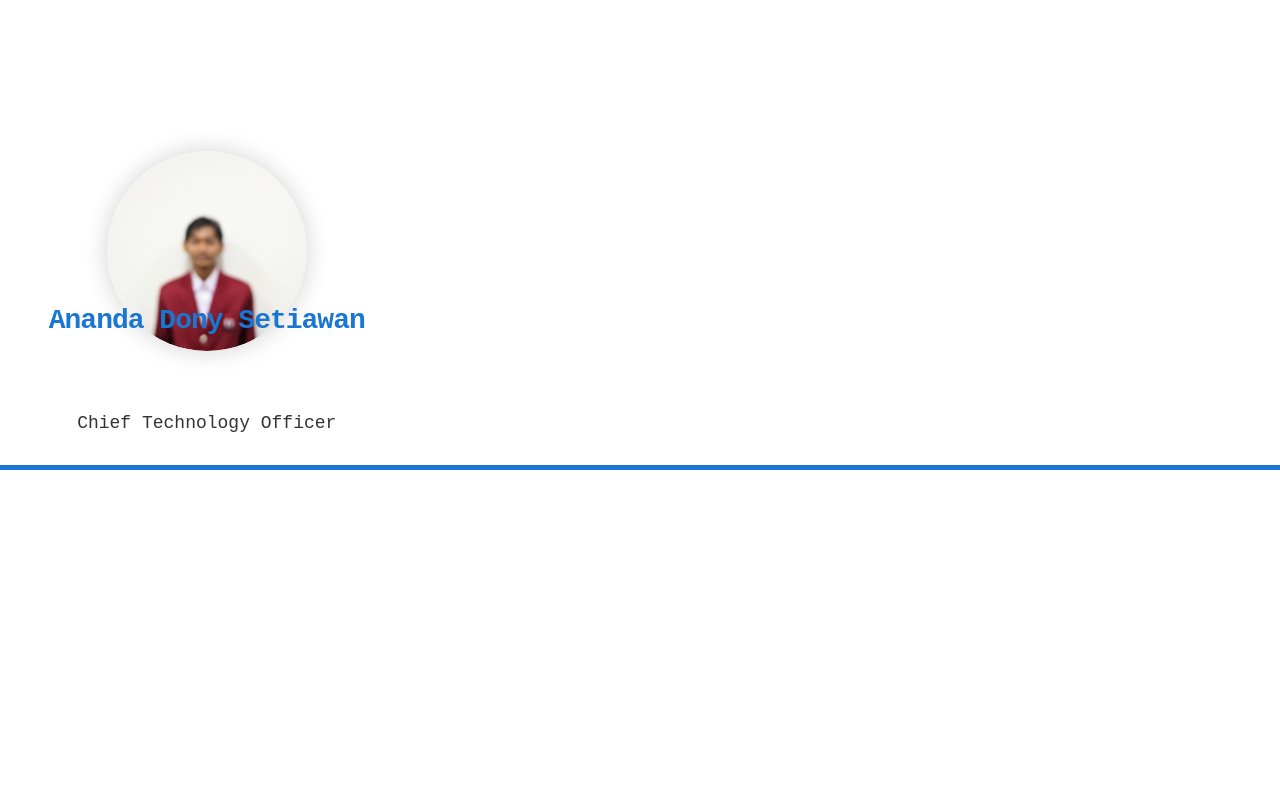
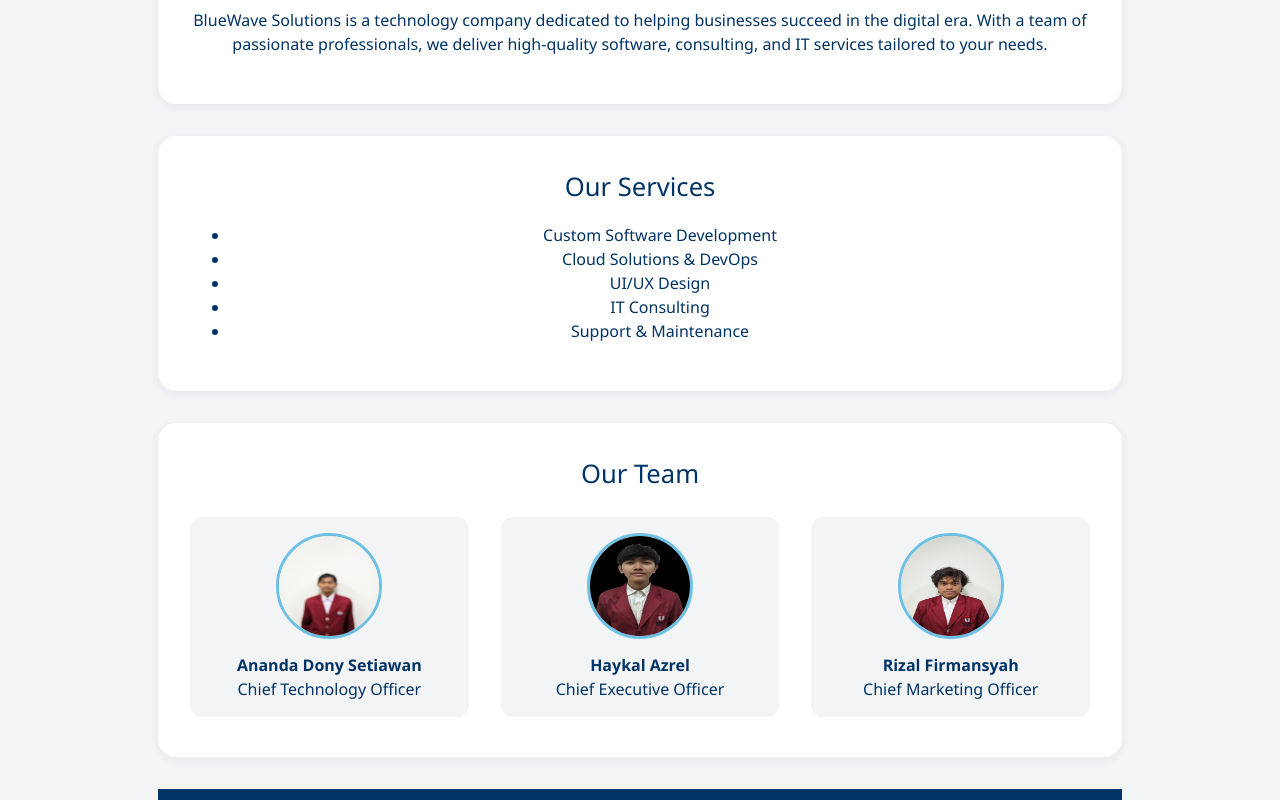
Before and after one commit to Dofly2003/Companny_Profile-Esta, a React (Vite) app: page / in a window 1280 px wide. Shown: the part 300-1100 px from the top of the page. Built offline with nearby package versions, Linux system fonts and the light colour scheme.

Commit message:
tambahan banyak

```diff
--- a/src/App.jsx
+++ b/src/App.jsx
@@ -1,68 +1,21 @@
-import { useRef } from "react";
-import { motion, useScroll, useSpring, useTransform } from "framer-motion";
+import { useState, useEffect } from 'react';
+import reactLogo from './assets/react.svg'
+import viteLogo from '/vite.svg'
+import './App.css'
 import InstallPWAButton from './components/installButton';
+import dProfile from './assets/profile/d.jpg';
+import hProfile from './assets/profile/h.jpg';
+import rProfile from './assets/profile/r.jpg';
+function App() {
+  const [isStandalone, setIsStandalone] = useState(false);
 
-// Data anggota tim
-const team = [
-  {
-    name: "Ananda Dony Setiawan",
-    title: "Chief Technology Officer",
-    imgSrc: "/reactJs/assets/profile/d.jpg",
-  },
-  {
-    name: "Haykal Azrel",
-    title: "Chief Executive Officer",
-    imgSrc: "/reactJs/assets/profile/h.jpg",
-  },
-  {
-    name: "Rizal Firmansyah",
-    title: "Chief Marketing Officer",
-    imgSrc: "/reactJs/assets/profile/r.jpg",
-  },
-];
-
-// Hook parallax
-function useParallax(value, distance) {
-  return useTransform(value, [0, 1], [-distance, distance]);
-}
-
-// Komponen anggota tim dengan parallax
-function TeamMember({ name, title, imgSrc }) {
-  const ref = useRef(null);
-  const { scrollYProgress } = useScroll({ target: ref });
-  const y = useParallax(scrollYProgress, 100);
-
-  return (
-    <section className="img-container">
-      <div ref={ref} className="img-wrapper">
-        <img src={imgSrc} alt={name} />
-      </div>
-      <motion.h2
-        initial={{ visibility: "hidden" }}
-        animate={{ visibility: "visible" }}
-        style={{ y }}
-      >
-        {name}
-      </motion.h2>
-      <motion.div
-        className="title"
-        initial={{ opacity: 0, y: 50 }}
-        whileInView={{ opacity: 1, y: 0 }}
-        transition={{ duration: 0.5, delay: 0.2 }}
-      >
-        {title}
-      </motion.div>
-    </section>
-  );
-}
-
-function App() {
-  const { scrollYProgress } = useScroll();
-  const scaleX = useSpring(scrollYProgress, {
-    stiffness: 100,
-    damping: 30,
-    restDelta: 0.001,
-  });
+  useEffect(() => {
+    if (typeof window !== "undefined" && window.matchMedia) {
+      const isStandaloneMode = window.matchMedia('(display-mode: standalone)').matches;
+      console.log('Standalone mode:', isStandaloneMode);
+      setIsStandalone(isStandaloneMode);
+    }
+  }, []);
 
   return (
     <>
@@ -70,107 +23,58 @@ function App() {
         <h1>ESTA</h1>
         <p>Empowering Your Business with Innovative Technology</p>
       </header>
+
       <main>
         <section className="section">
+          <div className="section-title">About Us</div>
+          <p>
+            BlueWave Solutions is a technology company dedicated to helping businesses succeed in the digital era.
+            With a team of passionate professionals, we deliver high-quality software, consulting, and IT services
+            tailored to your needs.
+          </p>
+        </section>
+
+        <section className="section">
+          <div className="section-title">Our Services</div>
+          <ul>
+            <li>Custom Software Development</li>
+            <li>Cloud Solutions &amp; DevOps</li>
+            <li>UI/UX Design</li>
+            <li>IT Consulting</li>
+            <li>Support &amp; Maintenance</li>
+          </ul>
+        </section>
+
+        <section className="section">
           <div className="section-title">Our Team</div>
+          <div className="team">
+            <div className="team-member">
+              <img src={dProfile} style={{ width: 100, height: 100, borderRadius: '50%' }} alt="CEO"  />
+              <div><strong>Ananda Dony Setiawan</strong></div>
+              <div>Chief Technology Officer</div>
+            </div>
+            <div className="team-member">
+              <img src={hProfile} style={{ width: 100, height: 100, borderRadius: '50%' }} alt="CTO"  />
+              <div><strong>Haykal Azrel</strong></div>
+              <div>Chief Executive Officer</div>
+            </div>
+            <div className="team-member">
+              <img src={rProfile} style={{ width: 100, height: 100, borderRadius: '50%' }} alt="Lead  UI/UX" />
+              <div><strong>Rizal Firmansyah</strong></div>
+              <div>Chief Marketing Officer</div>
+            </div>
+          </div>
         </section>
-        <div id="team-showcase">
-          {team.map((member, i) => (
-            <TeamMember key={i} {...member} />
-          ))}
-          <motion.div className="progress" style={{ scaleX }} />
-        </div>
       </main>
-      <InstallPWAButton />
+    <InstallPWAButton />
       <footer className="footer">
         &copy; {new Date().getFullYear()} ESTA. All rights reserved.
       </footer>
-      <TeamShowcaseStyles />
     </>
+
   );
 }
 
-// CSS-in-JS agar gambar bulat, tengah, dan responsif
-function TeamShowcaseStyles() {
-  return (
-    <style>{`
-      html, body, #root {
-        height: 100%;
-      }
-      #team-showcase {
-        font-family: "Azeret Mono", monospace;
-      }
-      .img-container {
-        height: 100vh;
-        scroll-snap-align: start;
-        display: flex;
-        flex-direction: column;
-        justify-content: center;
-        align-items: center;
-        position: relative;
-        background: #fff;
-      }
-      .img-wrapper {
-        display: flex;
-        justify-content: center;
-        align-items: center;
-        width: 200px;
-        height: 200px;
-        margin: 20px 0 16px;
-        background: #f5f5f5;
-        overflow: hidden;
-        border-radius: 50%;
-        box-shadow: 0 0 24px #d2d2d2;
-      }
-      .img-wrapper img {
-        width: 100%;
-        height: 100%;
-        object-fit: cover;
-        border-radius: 50%;
-        display: block;
-      }
-      .img-container h2 {
-        color: #1976d2;
-        margin: 0 0 10px 0;
-        font-size: 28px;
-        font-weight: 700;
-        letter-spacing: -1px;
-        line-height: 1.2;
-        text-align: center;
-        position: relative;
-        z-index: 2;
-      }
-      .img-container .title {
-        color: #333;
-        font-size: 18px;
-        font-weight: 400;
-        text-align: center;
-        margin-bottom: 10px;
-      }
-      .progress {
-        position: fixed;
-        left: 0;
-        right: 0;
-        height: 5px;
-        background: #1976d2;
-        bottom: 30px;
-        transform: scaleX(0);
-        z-index: 999;
-      }
-      @media (max-width: 600px) {
-        .img-wrapper {
-          width: 120px;
-          height: 120px;
-        }
-        .img-container h2 {
-          font-size: 18px;
-        }
-        .img-container .title {
-          font-size: 13px;
-        }
-      }
-    `}</style>
-  );
-}
+
 
 export default App;
```
